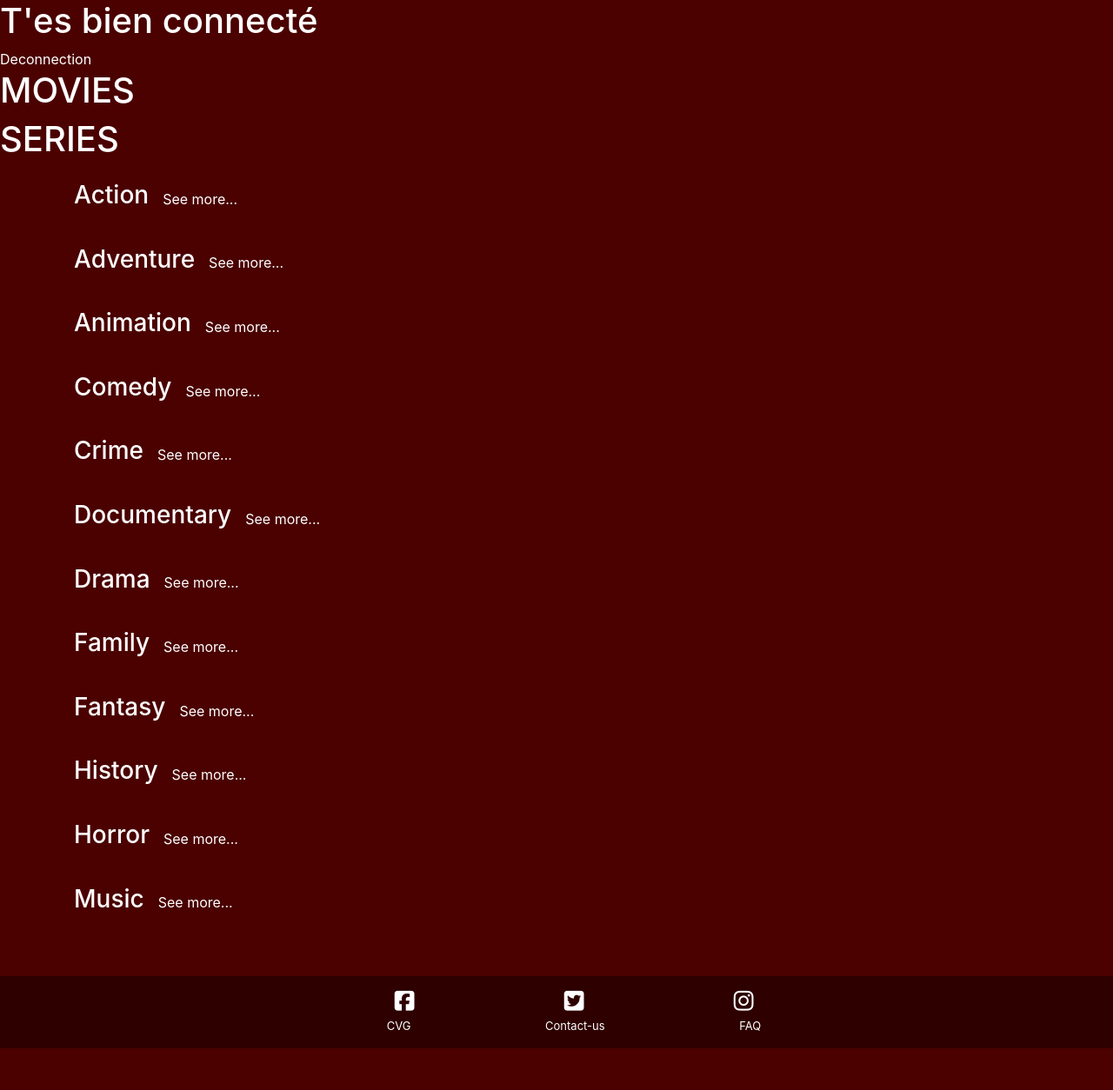
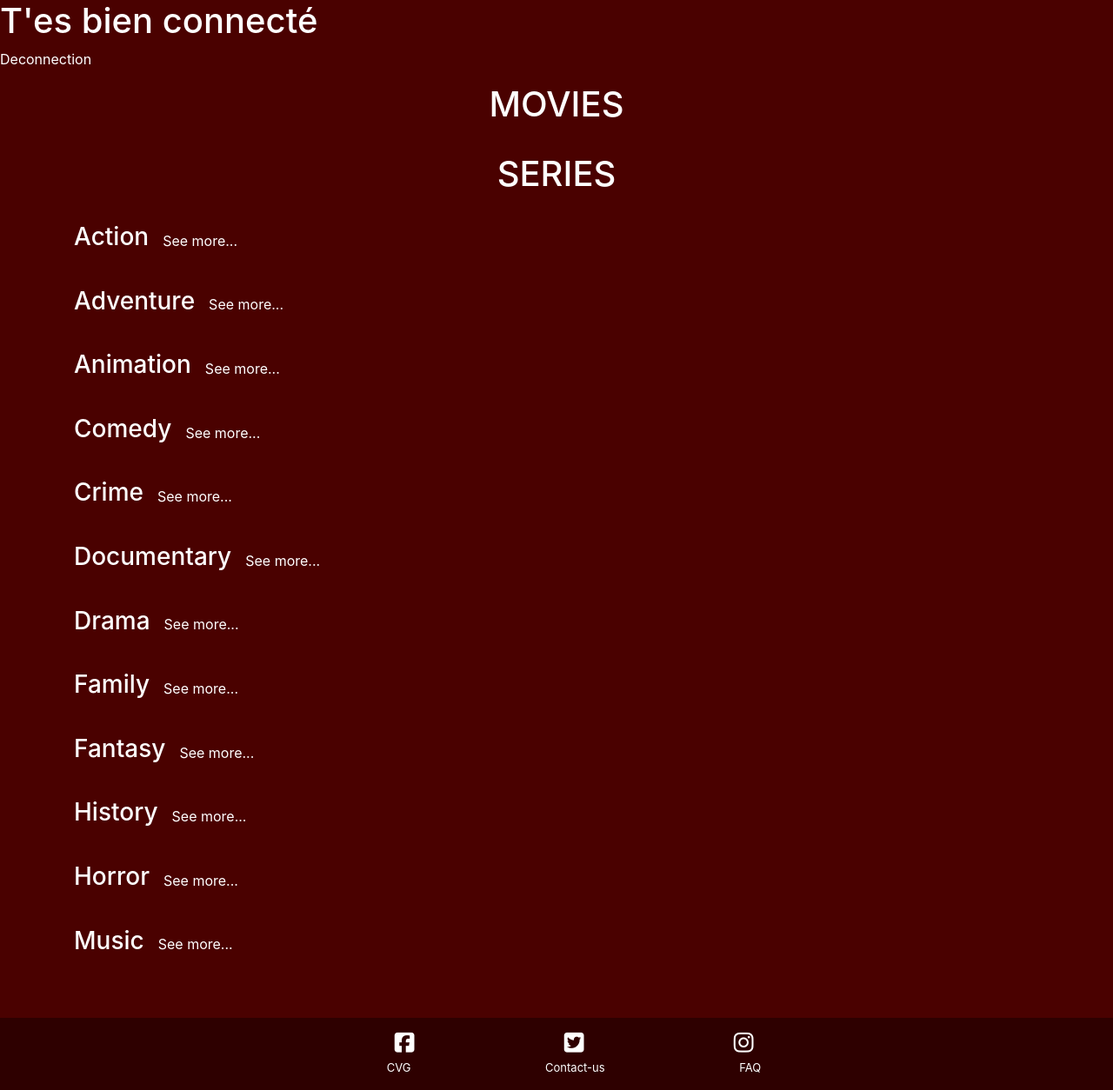
Before and after one commit to Bunyaminserbest/CornFlix, a PHP site: page /view/indexView.php in a window 1280 px wide. Shown: the part 56-1310 px from the top of the page at 87% size. Before the commit the page ends 1262 px from the top, so only its background shows below. Run offline with PHP 8.4, Linux system fonts and the light colour scheme; some libraries are stand-ins or nearby versions.

Commit message:
remise a neuf

```diff
--- a/view/indexView.php
+++ b/view/indexView.php
@@ -8,16 +8,25 @@ include('header.php');
   <a href="view/logout.php">Deconnection</a>
 
 
-<h1>MOVIES</h1>
+<h1 class="container text-center mb-0 pt-3 pb-3">MOVIES</h1>
 
 
 <!--Carousel Movies-->
-<div id="carouselMovies" class="carousel slide" >
-  <div class="carousel-inner">
-    <div id="movie1" class="carousel-item test active"></div>
-    <div id="movie2" class="carousel-item test"></div>
-    <div id="movie3" class="carousel-item test"></div>
-    <div id="movie4" class="carousel-item test"></div>
+<div id="carouselMovies" class="carousel slide container" >
+  <div class="carousel-inner ">
+
+    <div  class="carousel-item test active ">
+      <div id="movie1" class="row"></div>
+    </div>
+    <div  class="carousel-item test ">
+      <div id="movie2"class="row"></div>
+    </div>
+    <div class="carousel-item test ">
+      <div id="movie3"  class="row"></div>
+    </div>
+    <div  class="carousel-item test">
+      <div id="movie4" class="row"></div>
+    </div>
 
     <a class="carousel-control-prev" href="#carouselMovies" role="button" data-slide="prev">
       <span class="carousel-control-prev-icon" aria-hidden="true"></span>
@@ -32,16 +41,24 @@ include('header.php');
 
 
 
-<h1>SERIES</h1>
+<h1 class="container text-center mb-0 pt-3 pb-3">SERIES</h1>
 <!--Carousel tvShow-->
 
-<div id="carouselTvShow" class="carousel slide" ">
-  <div class="carousel-inner">
+<div id="carouselTvShow" class="carousel slide container">
+  <div class="carousel-inner ">
 
-    <div id="tvShow1" class="carousel-item test active"></div>
-    <div id="tvShow2" class="carousel-item test"></div>
-    <div id="tvShow3" class="carousel-item test"></div>
-    <div id="tvShow4" class="carousel-item test"></div>
+    <div  class="carousel-item test active">
+      <div id="tvShow1" class="row"></div>
+    </div>
+    <div  class="carousel-item test">
+      <div id="tvShow2" class="row"></div>
+    </div>
+    <div  class="carousel-item test">
+      <div id="tvShow3" class="row"></div>
+    </div>
+    <div  class="carousel-item test">
+      <div id="tvShow4" class="row"></div>
+    </div>
 
     <a class="carousel-control-prev" href="#carouselTvShow" role="button" data-slide="prev">
       <span class="carousel-control-prev-icon" aria-hidden="true"></span>
@@ -58,16 +75,13 @@ include('header.php');
 
 
 
-
-
 <section id="genres" class="container" >
-
 <div class="">
-    <div class="d-flex align-items-center pt-3 pb-3" >
-      <h3 class="pr-3"> Action</h3>
+    <div class="d-flex align-items-center pt-3 pb-3">
+      <h3 class="pr-3 ">Action</h3>
       <a href="index.php?action=categoryFilm&id=28">See more...</a>
     </div>
-    <div id="action" class="d-flex justify-content-between" style="flex-wrap: wrap;"></div>
+    <div id="action" class="d-flex justify-content-between"></div>
   </div>
 
   <div>
@@ -75,7 +89,7 @@ include('header.php');
       <h3 class="pr-3">Adventure</h3>
       <a href="index.php?action=categoryFilm&id=12">See more...</a>
     </div>
-    <div id="adventure" class="d-flex justify-content-between" style="display: flex;flex-wrap: wrap;"></div>
+    <div id="adventure" class="d-flex justify-content-between"></div>
   </div>
 
   <div>
@@ -83,7 +97,7 @@ include('header.php');
       <h3 class="pr-3">Animation</h3>
       <a href="index.php?action=categoryFilm&id=16">See more...</a>
     </div>
-    <div id="animation" class="d-flex justify-content-between" style="display: flex;flex-wrap: wrap;"></div>
+    <div id="animation" class="d-flex justify-content-between"></div>
   </div>
 
   <div>
@@ -91,7 +105,7 @@ include('header.php');
       <h3 class="pr-3">Comedy</h3>
       <a href="index.php?action=categoryFilm&id=35">See more...</a>
     </div>
-    <div id="comedy" class="d-flex justify-content-between" style="display: flex;flex-wrap: wrap;"></div>
+    <div id="comedy" class="d-flex justify-content-between"></div>
   </div>
 
   <div>
@@ -99,7 +113,7 @@ include('header.php');
     <h3 class="pr-3">Crime</h3>
     <a href="index.php?action=categoryFilm&id=80">See more...</a>
     </div>
-    <div id="crime" class="d-flex justify-content-between" style="display: flex;flex-wrap: wrap;"></div>
+    <div id="crime" class="d-flex justify-content-between"></div>
   </div>
 
   <div>
@@ -107,7 +121,7 @@ include('header.php');
     <h3 class="pr-3">Documentary</h3>
     <a href="index.php?action=categoryFilm&id=99">See more...</a>
     </div>
-    <div id="documentary" class="d-flex justify-content-between" style="display: flex;flex-wrap: wrap;"></div>
+    <div id="documentary" class="d-flex justify-content-between"></div>
   </div>
 
   <div>
@@ -115,7 +129,7 @@ include('header.php');
     <h3 class="pr-3">Drama</h3>
     <a href="index.php?action=categoryFilm&id=28">See more...</a>
     </div>
-    <div id="drama" class="d-flex justify-content-between" style="display: flex;flex-wrap: wrap;"></div>
+    <div id="drama" class="d-flex justify-content-between"></div>
   </div>
 
   <div>
@@ -123,7 +137,7 @@ include('header.php');
     <h3 class="pr-3">Family</h3>
     <a href="index.php?action=categoryFilm&id=10751">See more...</a>
     </div>
-    <div id="family" class="d-flex justify-content-between" style="display: flex;flex-wrap: wrap;"></div>
+    <div id="family" class="d-flex justify-content-between"></div>
   </div>
 
   <div>
@@ -131,7 +145,7 @@ include('header.php');
     <h3 class="pr-3">Fantasy</h3>
     <a href="index.php?action=categoryFilm&id=14">See more...</a>
     </div>
-    <div id="fantasy" class="d-flex justify-content-between" style="display: flex;flex-wrap: wrap;"></div>
+    <div id="fantasy" class="d-flex justify-content-between"></div>
   </div>
 
   <div>
@@ -139,7 +153,7 @@ include('header.php');
     <h3 class="pr-3">History</h3>
     <a href="index.php?action=categoryFilm&id=36">See more...</a>
     </div>
-    <div id="history" class="d-flex justify-content-between" style="display: flex;flex-wrap: wrap;"></div>
+    <div id="history" class="d-flex justify-content-between"></div>
   </div>
 
   <div>
@@ -147,7 +161,7 @@ include('header.php');
     <h3 class="pr-3">Horror</h3>
     <a href="index.php?action=categoryFilm&id=27">See more...</a>
     </div>
-    <div id="horror" class="d-flex justify-content-between" style="display: flex;flex-wrap: wrap;"></div>
+    <div id="horror" class="d-flex justify-content-between"></div>
   </div>
 
   <div>
@@ -155,10 +169,9 @@ include('header.php');
     <h3 class="pr-3">Music</h3>
     <a href="index.php?action=categoryFilm&id=10402">See more...</a>
     </div>
-    <div id="music" class="d-flex justify-content-between"style="display: flex;flex-wrap: wrap;"></div>
+    <div id="music" class="d-flex justify-content-between"></div>
   </div>
 </section>
-
 
 
 <script>
@@ -203,13 +216,13 @@ include('header.php');
     function getMovie(movies){
       for(i=0; i<20; i++){
         if (i<5){
-            document.getElementById(`movie1`).innerHTML += `<img id="post${i}" src="https://image.tmdb.org/t/p/w200/${movies[i].poster_path}" onclick="modal(i)" class="d-block" alt="">`
+            document.getElementById(`movie1`).innerHTML += `<a href="./index.php?action=player&id=${movies[i].id}"><img id="post${i}" src="https://image.tmdb.org/t/p/w200/${movies[i].poster_path}" class="d-block" alt=""></a>`
           }else if (i<10){
-            document.getElementById(`movie2`).innerHTML += `<img id="post${i}" src="https://image.tmdb.org/t/p/w200/${movies[i].poster_path}" class="d-block" alt="">`
+            document.getElementById(`movie2`).innerHTML += `<a href="./index.php?action=player&id=${movies[i].id}"><img id="post${i}" src="https://image.tmdb.org/t/p/w200/${movies[i].poster_path}" class="d-block" alt=""></a>`
           }else if(i<15){
-            document.getElementById(`movie3`).innerHTML += `<img id="post${i}" src="https://image.tmdb.org/t/p/w200/${movies[i].poster_path}" class="d-block" alt="">`
+            document.getElementById(`movie3`).innerHTML += `<a href="./index.php?action=player&id=${movies[i].id}"><img id="post${i}" src="https://image.tmdb.org/t/p/w200/${movies[i].poster_path}" class="d-block" alt=""></a>`
           }else{
-          document.getElementById(`movie4`).innerHTML += `<img id="post${i}" src="https://image.tmdb.org/t/p/w200/${movies[i].poster_path}" class="d-block" alt="">`
+          document.getElementById(`movie4`).innerHTML += `<a href="./index.php?action=player&id=${movies[i].id}"><img id="post${i}" src="https://image.tmdb.org/t/p/w200/${movies[i].poster_path}" class="d-block" alt=""></a>`
         }
       }
 
@@ -226,13 +239,13 @@ include('header.php');
     function getTvshow(movies){
       for(i=0; i<20; i++){
         if (i<5){
-          document.getElementById(`tvShow1`).innerHTML += `<img id="tv${i}" src="https://image.tmdb.org/t/p/w200/${movies[i].poster_path}" class="d-block" alt="">`
+          document.getElementById(`tvShow1`).innerHTML += `<a href="./index.php?action=playerSeries&id=${movies[i].id}"><img id="tv${i}" src="https://image.tmdb.org/t/p/w200/${movies[i].poster_path}" class="d-block" alt=""></a>`
         }else if (i<10){
-          document.getElementById(`tvShow2`).innerHTML += `<img id="tv${i}" src="https://image.tmdb.org/t/p/w200/${movies[i].poster_path}" class="d-block" alt="">`
+          document.getElementById(`tvShow2`).innerHTML += `<a href="./index.php?action=playerSeries&id=${movies[i].id}"><img id="tv${i}" src="https://image.tmdb.org/t/p/w200/${movies[i].poster_path}" class="d-block" alt=""></a>`
         }else if(i<15){
-          document.getElementById(`tvShow3`).innerHTML += `<img id="tv${i}" src="https://image.tmdb.org/t/p/w200/${movies[i].poster_path}" class="d-block" alt="">`
+          document.getElementById(`tvShow3`).innerHTML += `<a href="./index.php?action=playerSeries&id=${movies[i].id}"><img id="tv${i}" src="https://image.tmdb.org/t/p/w200/${movies[i].poster_path}" class="d-block" alt=""></a>`
         }else{
-          document.getElementById(`tvShow4`).innerHTML += `<img id="tv${i}" src="https://image.tmdb.org/t/p/w200/${movies[i].poster_path}" class="d-block" alt="">`
+          document.getElementById(`tvShow4`).innerHTML += `<a href="./index.php?action=playerSeries&id=${movies[i].id}"><img id="tv${i}" src="https://image.tmdb.org/t/p/w200/${movies[i].poster_path}" class="d-block" alt=""></a>`
         }
       }
     }
@@ -250,7 +263,7 @@ include('header.php');
     function showCategory(movies, nbrToShow, category){
       for (i=0; i<nbrToShow; i++){
 
-      document.getElementById(`${category}`).innerHTML += `<img id=${category+i} src="https://image.tmdb.org/t/p/w200/${movies[i].poster_path}">`
+      document.getElementById(`${category}`).innerHTML += `<a href="./index.php?action=player&id=${movies[i].id}"><img id=${category+i} src="https://image.tmdb.org/t/p/w200/${movies[i].poster_path}"></a>`
       }
     };
 getCategory(28,5,"action")
@@ -264,7 +277,7 @@ getCategory(10751,5,"family")
 getCategory(14,5,"fantasy")
 getCategory(36,5,"history")
 getCategory(27,5,"horror")
-getCategory(402,5,"music")
+getCategory(10402,5,"music")
 
 
 function modal(i){
```
